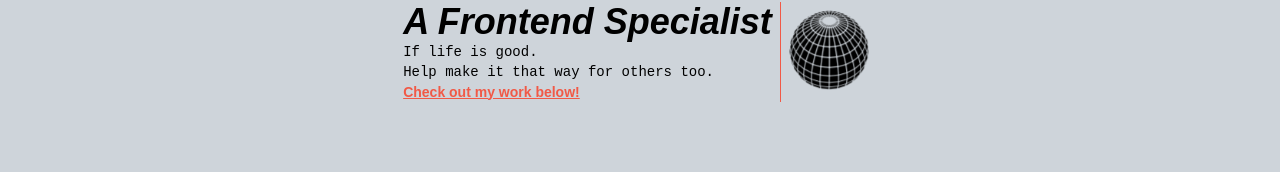
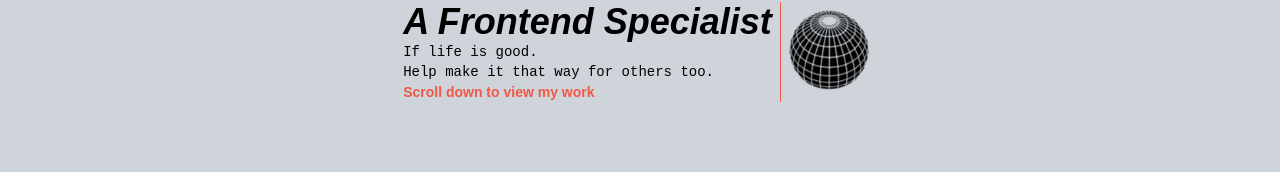
Before and after one commit to DeonVisad/revamped-portfolio, a React (Create React App) app: page / in a window 1280 px wide. Shown: the part 348-520 px from the top of the page. Built offline with nearby package versions, Linux system fonts and the light colour scheme.

Commit message:
adjusted links

```diff
--- a/src/Pages/Home/Home.jsx
+++ b/src/Pages/Home/Home.jsx
@@ -28,7 +28,7 @@ const Home = () => {
               <div className='border-r-[1px] border-[#F15946] pr-2'>
                 <a href="javascript:void(0)"><h1 className='text-black font-darker font-bold text-start italic text-4xl animate__animated animate__fadeInLeft '>A Frontend Specialist</h1></a>
                 <h2 className= 'text-sm font-roboto text-start text-black animate__animated animate__fadeInLeft'>If life is good. <br />Help make it that way for others too. </h2>
-                <Link to='work' smooth={true} duration={500}><p className='font-darker underline font-bold text-sm text-start text-[#F15946]'>Check out my work below!</p></Link>
+                <p className='font-darker font-bold text-sm text-start text-[#F15946]'>Scroll down to view my work</p>
               </div>
               <a href="javascript:void(0)"><img src={globe} className='w-24 h-24 animate__animated animate__fadeInRight hover:bg-[#F15946]' /></a>
             </div>
--- a/src/Pages/Work/Work.jsx
+++ b/src/Pages/Work/Work.jsx
@@ -63,7 +63,7 @@ window.addEventListener('scroll', changeBackground);
               <h3 className='font-roboto text-md text-start py-4'>Project, Frontend Development</h3>
               <p className='font-roboto text-sm text-start py-6 md:w-1/2'> A fully responsive portfolio site built implementing Javascript, React, Tailwind, & React-Scroll. It includes project cards, animations, complete responsiveness, and contact form submission.</p>
               <div className='flex md:w-1/2 justify-start my-3 md:my-0'>
-                <a target='_blank' rel='noreferrer'><button className='bg-black text-white hover:text-black hover:bg-[#F15946] rounded-full text-sm font-roboto py-2 px-5 mr-4'>Live Site</button></a>
+                <a href='https://portfolio-template-deon.netlify.app' target='_blank' rel='noreferrer'><button className='bg-black text-white hover:text-black hover:bg-[#F15946] rounded-full text-sm font-roboto py-2 px-5 mr-4'>Live Site</button></a>
                 <a href='https://github.com/DeonVisad/Portfolio/tree/master' target='_blank' rel='noreferrer'><button className='rounded-full border-black border-[1px] hvr-shutter-out-horizontal text-sm font-roboto py-2 px-5'>Code</button></a>
               </div>
               <div className='flex justify-start my-4'>
```
